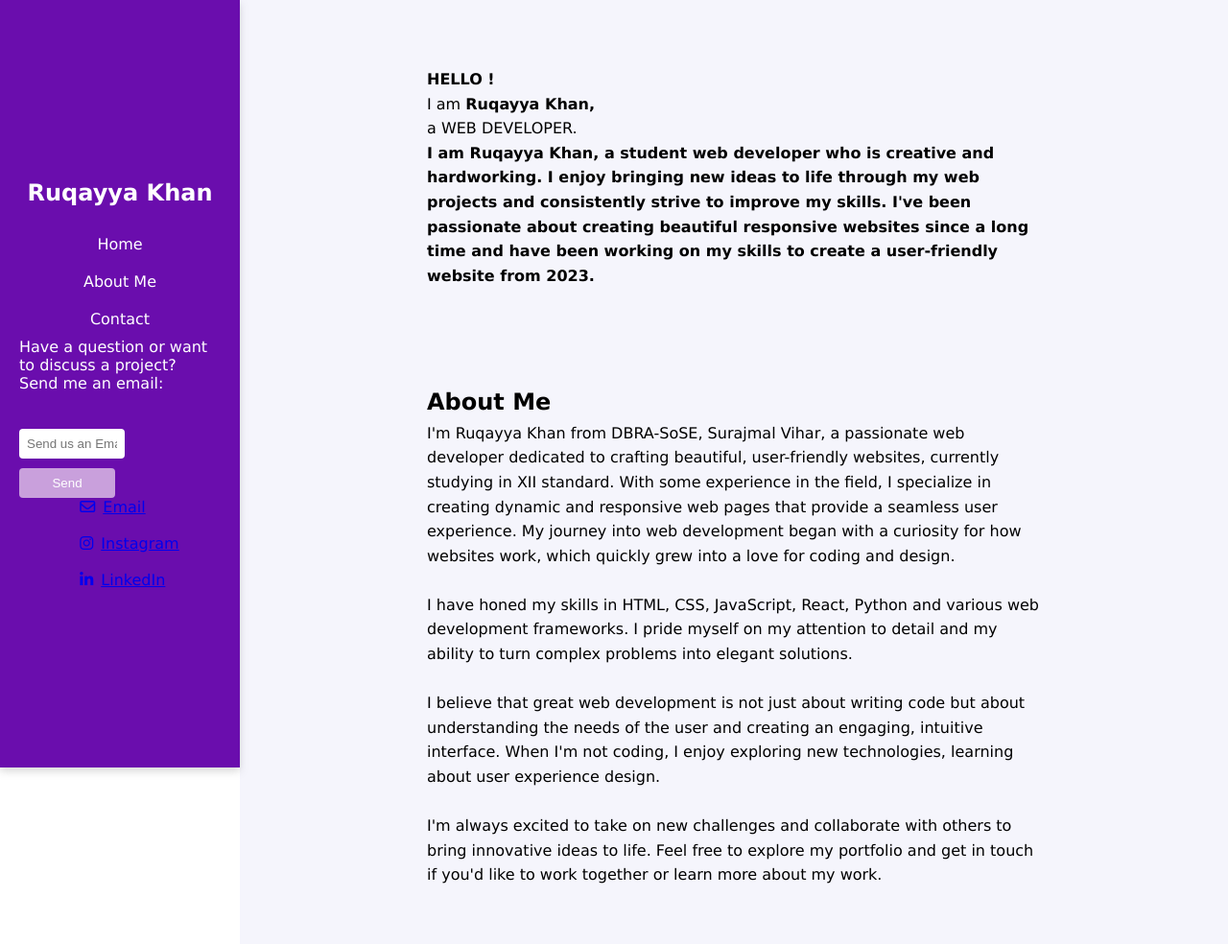
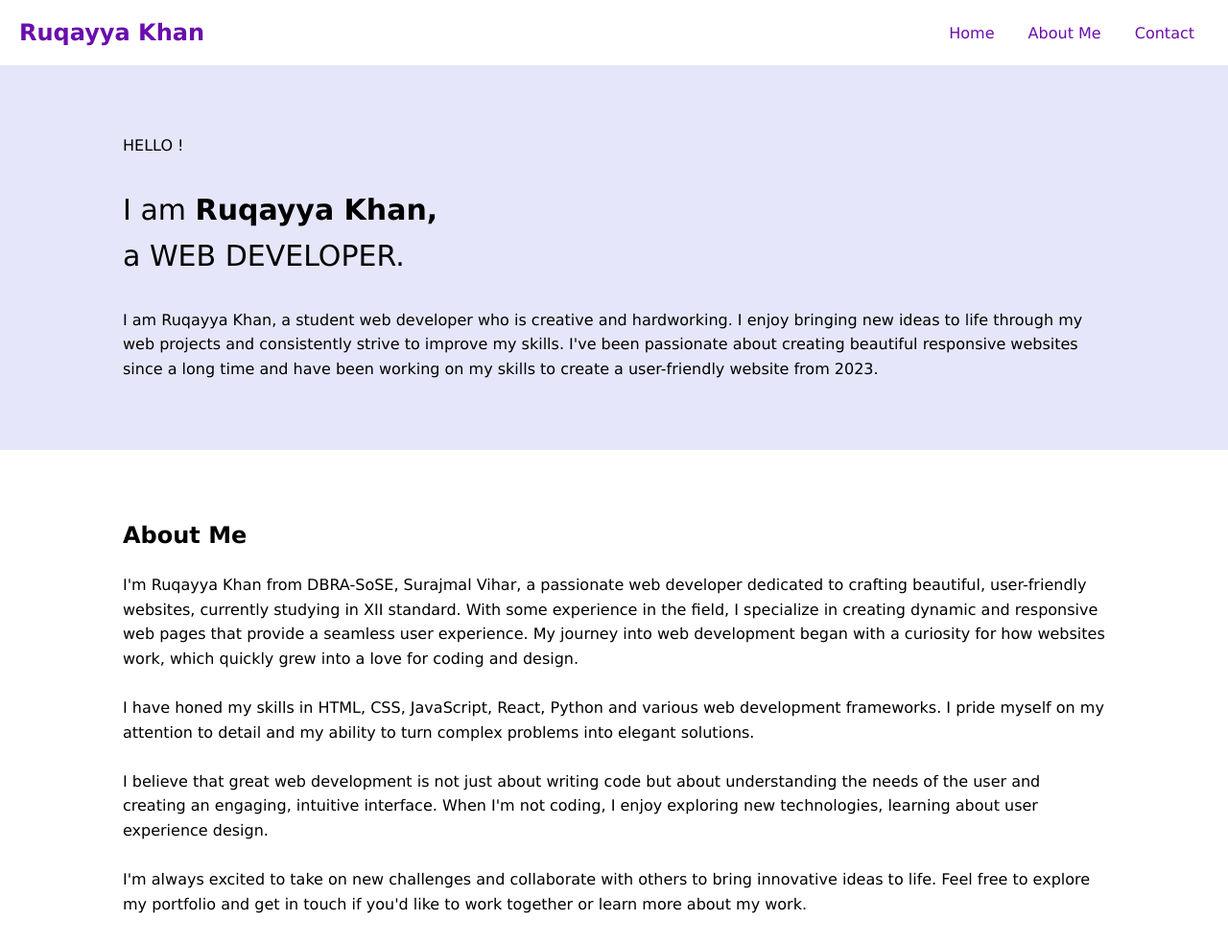
Before and after one commit to Ruqayya-SoSE/Ruqayya-Portfolio, a plain HTML site: page index.html in a window 1280 px wide. Shown: the top 984 px of the page at 96% size. Drawn offline with Linux system fonts and the light colour scheme.

Commit message:
Update index.html

```diff
--- a/index.html
+++ b/index.html
@@ -6,90 +6,88 @@
     <title>Ruqayya Khan - Portfolio</title>
     <link rel="stylesheet" href="https://cdnjs.cloudflare.com/ajax/libs/font-awesome/6.4.2/css/all.min.css">
     <style>
-        * {
-            box-sizing: border-box;
+        body {
             margin: 0;
-            padding: 0;
-        }
-        body {
             font-family: Verdana, Geneva, Tahoma, sans-serif;
             display: flex;
             flex-direction: column;
             min-height: 100vh;
-            overflow-x: hidden; /* Prevent horizontal scrolling */
         }
         header {
-            background-color: #6A0DAD;
+            background-color: white;
             padding: 20px;
             box-shadow: 0 4px 8px rgba(128, 128, 128, 0.3);
             display: flex;
-            justify-content: center;
+            justify-content: space-between;
             align-items: center;
-            position: fixed;
-            top: 0;
-            left: 0;
-            width: 250px; /* Adjust width as needed */
-            height: 100vh;
-            flex-direction: column;
-            overflow-y: auto; /* Enable scrolling if needed */
         }
         header h1 {
-            color: white;
+            color: #6A0DAD;
+            margin: 0;
             font-size: 24px;
-            margin: 0;
-        }
-        nav {
-            margin-top: 20px;
-            width: 100%;
-            display: flex;
-            flex-direction: column;
-            align-items: center; /* Center links vertically */
         }
         nav a {
-            color: white;
-            margin: 10px 0; /* Adjust vertical spacing */
+            color: #6A0DAD;
+            margin: 0 15px;
             text-decoration: none;
-            font-size: 16px; /* Adjust font size */
         }
-        main {
-            margin-left: 250px; /* Adjust to accommodate the header width */
-            padding: 20px;
-            flex: 1;
-            background-color: #f5f5fc; /* Adjust background color */
-            overflow-y: auto; /* Enable scrolling if needed */
-        }
-        #home, #about, #contact {
+        #home {
             padding: 50px;
             text-align: left;
+            background-color: #E6E6FA;
+            padding-left: 10%;
             line-height: 1.6;
-            width: calc(100% - 250px); /* Adjust to accommodate the header width */
-            max-width: 1200px; /* Example maximum width */
-            margin: 0 auto; /* Center content */
+            padding-right: 10%;
+            flex: 1;
+        }
+        #about {
+            padding: 50px;
+            text-align: center;
+            flex: 1;
         }
         footer {
             background-color: #4B0082;
-            color: white;
             padding: 20px;
             text-align: center;
+            margin-top: 10%;
             display: flex;
             justify-content: space-between;
             align-items: center;
-            padding-left: 250px; /* Adjust to accommodate the header width */
-            position: relative;
-            flex-shrink: 0; /* Prevent footer from shrinking */
         }
         footer p {
+            color: white;
             margin: 0;
         }
         footer a {
             color: white;
             text-decoration: none;
         }
+        h4 {
+            font-weight: lighter;
+        }
+        .intro {
+            font-size: 30px;
+        }
+        #about {
+            padding-left: 10%;
+            padding-right: 10%;
+            text-align: left;
+            line-height: 1.6;
+        }
+        #contact {
+            padding-left: 10%;
+            padding-right: 10%;
+            text-align: left;
+            line-height: 1.6;
+            flex: 1;
+        }
+        .footer {
+            text-align: left;
+        }
         .email-subscription {
             text-align: left;
             margin-top: 20px;
-            max-width: 400px; /* Example maximum width */
-            margin: 0 auto; /* Center content */
+            margin-right: 150px;
         }
         .email-subscription label {
             display: block;
@@ -102,8 +100,8 @@
             border: none;
             border-radius: 4px;
             margin-right: 10px;
-            width: calc(100% - 100px); /* Adjust to fit your layout */
-            max-width: 300px; /* Example maximum width */
+            display: block;
+            width: 250px;
             margin-bottom: 10px;
         }
         .email-subscription button {
@@ -113,10 +111,11 @@
             border: none;
             border-radius: 4px;
             cursor: pointer;
+            display: block;
             width: 100px;
         }
-        .fa-brands, .fa-regular {
-            margin-left: 20px; /* Adjust as needed */
+        .fa-brands, .fa-regular{
+            margin-left: 100px;
         }
     </style>
 </head>
@@ -130,24 +129,9 @@
             <a href="#about">About Me</a>
             <a href="#contact">Contact</a>
         </nav>
-        <div class="email-subscription">
-            <p style="color: white;">Have a question or want to discuss a project?<br>Send me an email:</p><br><br>
-            <form action="https://formspree.io/f/yourformid" method="POST">
-                <input type="email" id="email" name="email" placeholder="Send us an Email" required>
-                <button type="submit">Send</button>
-            </form>
-        </div>
-        <div class="footer">
-            <p>
-                <a href="mailto:kruqayya789@gmail.com"><i class="fa-regular fa-envelope">&nbsp;&nbsp;</i>Email</a><br><br>
-                <a href="https://www.instagram.com/ruqayya_khan_2007"><i class="fa-brands fa-instagram">&nbsp;&nbsp;</i>Instagram</a><br><br>
-                <a href="https://www.linkedin.com/in/ruqayya-khan-942baa312/"><i class="fa-brands fa-linkedin-in">&nbsp;&nbsp;</i>LinkedIn</a>
-            </p>
-        </div>
     </header>
 
-    <!-- Main Content -->
-    <main>
+    <!-- Body -->
     <div id="home">
         <h4>HELLO !</h4>
         <p class="intro">I am <b>Ruqayya Khan,</b> <br> a WEB DEVELOPER.</p>
@@ -171,7 +155,22 @@
         <h2>Contact Me</h2>
         <p>I'd love to hear from you! Whether you have a project in mind, want to collaborate, or just want to say hello, feel free to reach out. You can connect with me via email, follow my updates on Instagram, or connect professionally on LinkedIn. I look forward to connecting with you!</p>
     </div>
-    </main>
+
+    <!-- Footer -->
+    <footer>
+        <p class="footer">
+            <a href="mailto:kruqayya789@gmail.com"><i class="fa-regular fa-envelope" style="color: #ffffff;">&nbsp;&nbsp;</i>Email</a> <br><br>
+            <a href="https://www.instagram.com/ruqayya_khan_2007"><i class="fa-brands fa-instagram" style="color: #ffffff;">&nbsp;&nbsp;</i>Instagram</a> <br><br>
+            <a href="https://www.linkedin.com/in/ruqayya-khan-942baa312/"><i class="fa-brands fa-linkedin-in" style="color: #ffffff;">&nbsp;&nbsp;</i>LinkedIn</a>
+        </p>
+        <div class="email-subscription">
+            <p style="color: white;">Have a question or want to discuss a project? <br>Send me an email:</p> <br><br>
+            <form action="https://formspree.io/f/yourformid" method="POST">
+                <input type="email" id="email" name="email" placeholder="Send us an Email" required>
+                <button type="submit">Send</button>
+            </form>
+        </div>
+    </footer>
 
 </body>
 </html>
```
Lines whose indentation alone changed are shown as unchanged.
